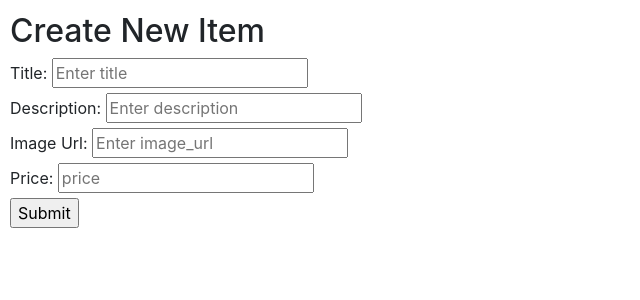
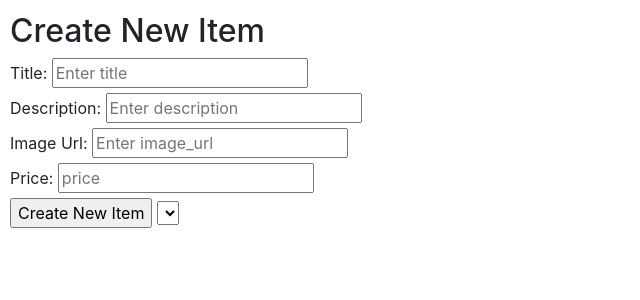
Before and after one commit to thomasmbatha/commerce, a Django app: page /create in a window 1280 px wide. Shown: the part 151-451 px from the top of the page, without its empty margins (0-640 px from the left). Run offline with Django 3.2, Linux system fonts and the light colour scheme; lists and menus that the app fills with data are empty; some libraries are stand-ins or nearby versions.

Commit message:
error fix

```diff
--- a/auctions/templates/auctions/create_listing.html
+++ b/auctions/templates/auctions/create_listing.html
@@ -14,9 +14,15 @@
         <input type="text" name="image_url" placeholder="Enter image_url"><br>
 
         <label for="price">Price:</label>
-        <input type="text" name="price" placeholder="price"><br>
+        <input type="number" name="price" placeholder="price"><br>
 
-        <input type="submit" name="" value="Submit" id="">
+        <input type="submit" name="" value="Create New Item" id="">
+        <select name="cateory" id="">
+
+            {% for category in cateories %}
+                <option value="">{{category}}</option>
+            {% endfor %}
+        </select>
     </form>
 {% endblock %}
 
--- a/auctions/views.py
+++ b/auctions/views.py
@@ -4,7 +4,7 @@ from django.http import HttpResponse, HttpResponseRedirect
 from django.shortcuts import render
 from django.urls import reverse
 
-from .models import User
+from .models import User, Category, AuctionListing
 
 
 def index(request):
@@ -12,7 +12,13 @@ def index(request):
 
 def create_listing(request):
     if request.method == "GET":
-      return render(request, "auctions/create_listing.html")
+        all_categories = Category.objects.all()
+        return render(request, "auctions/create_listing.html",{
+            "categories":all_categories
+        })
+    else:
+        pass
+
 
 def login_view(request):
     if request.method == "POST":
```
Also changed, not shown: db.sqlite3.
